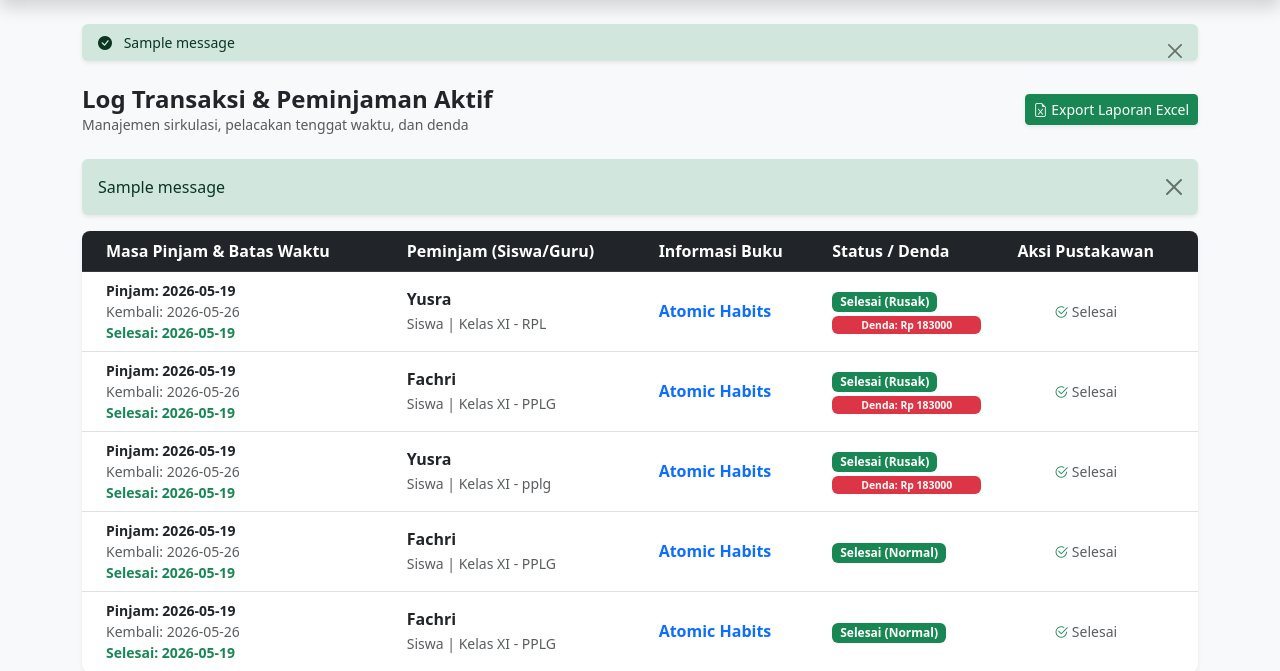
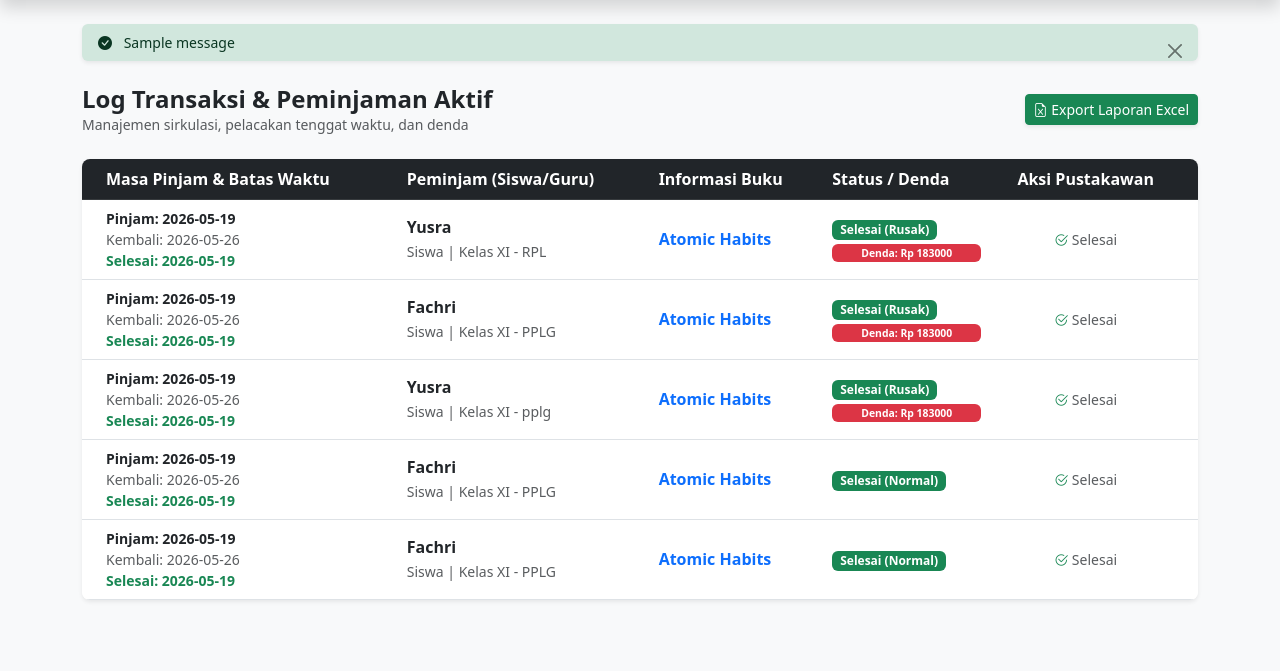
Before and after one commit to Yusraaaja/sistem-perpustakaan, a Flask app: page /peminjaman in a window 1280 px wide. Shown: the part 56-727 px from the top of the page. Run offline with Flask 3, Linux system fonts and the light colour scheme; the visitor is signed in with stand-in values (Sample User, id 1); tables that the repository leaves empty hold one stand-in row (values such as "Sample post"); one stand-in notice (Sample message) is shown; some libraries are stand-ins or nearby versions.

Commit message:
Fixing Notifications Again

```diff
--- a/templates/peminjaman.html
+++ b/templates/peminjaman.html
@@ -12,17 +12,6 @@
     </a>
     {% endif %}
 </div>
-
-{% with messages = get_flashed_messages(with_categories=true) %}
-  {% if messages %}
-    {% for category, message in messages %}
-      <div class="alert alert-{{ category }} alert-dismissible fade show shadow-sm border-0" role="alert">
-        {{ message }}
-        <button type="button" class="btn-close" data-bs-dismiss="alert" aria-label="Close"></button>
-      </div>
-    {% endfor %}
-  {% endif %}
-{% endwith %}
 
 <div class="card shadow-sm border-0 rounded-3 overflow-hidden">
     <div class="table-responsive">
```
Also changed, not shown: perpustakaan.db.
